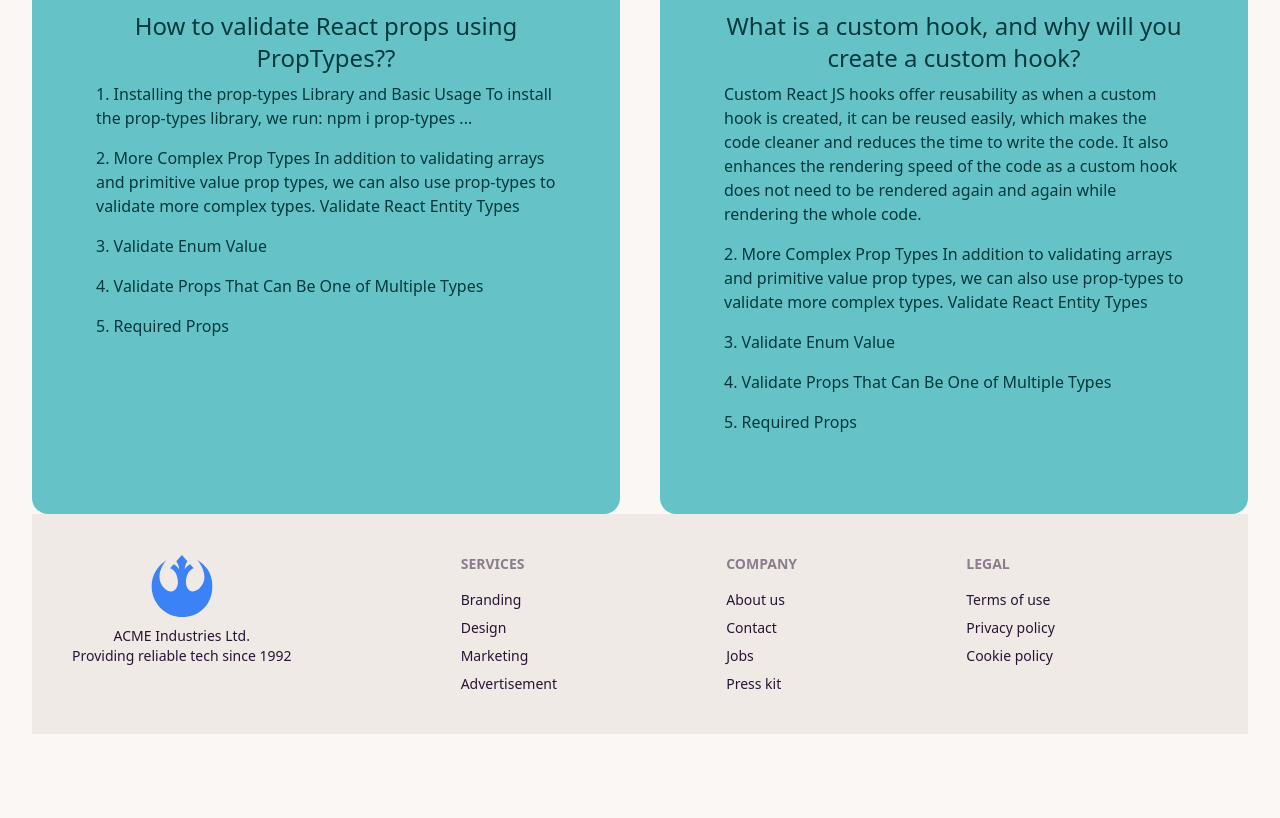
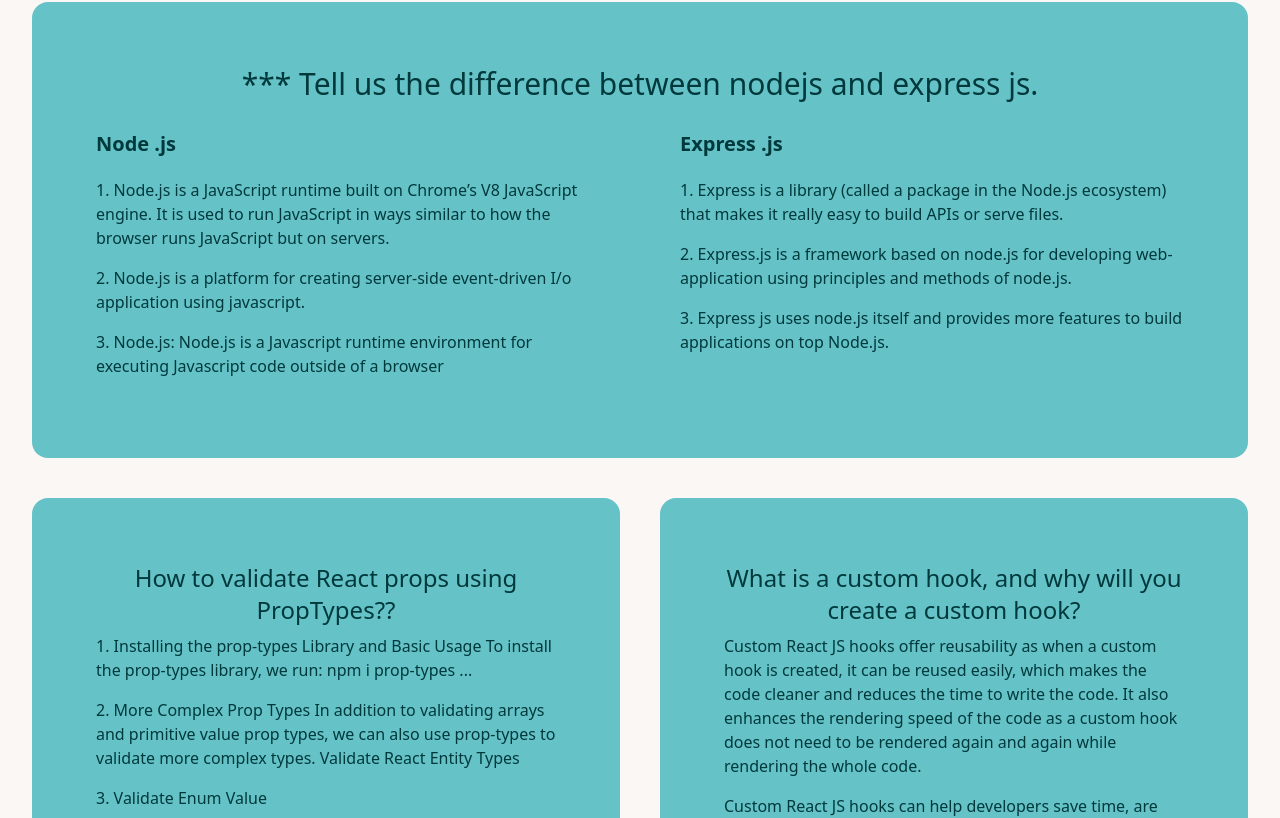
Before and after one commit to mdali017/dreamChef-client, a React (Vite) app: page /blog in a window 1280 px wide. Shown: the part 914-1732 px from the top of the page. Before the commit the page ends 1680 px from the top, so only its background shows below. Built offline with nearby package versions, Linux system fonts and the light colour scheme.

Commit message:
Added Blog page With 4 Question

```diff
--- a/src/components/Blog/Blog.jsx
+++ b/src/components/Blog/Blog.jsx
@@ -14,7 +14,7 @@ const Blog = () => {
                             <p className='mb-4'>3. Without complex words, Controlled components are components rendering form elements such as input tag whose value is controlled by react and react alone</p>
                         </div>
                         <div className='text-left'>
-                            <h4 className='mt-5 mb-5 text-xl font-bold'>Controlled Components</h4>
+                            <h4 className='mt-5 mb-5 text-xl font-bold'>Uncontrolled Components</h4>
                             <p className='mb-4'>1. Uncontrolled Components are the components that are not controlled by the React state and are handled by the DOM (Document Object Model). So in order to access any value that has been entered we take the help of refs.</p>
                             <p className='mb-4'>2. An uncontrolled component is a component that renders form elements, where the form element's data is handled by the DOM (default DOM behavior). To access the input's DOM node and extract its value you can use a ref.</p>
                             <p className='mb-4'>3. Uncontrolled components are components that render form elements such as <input /> whose value can be handled by the Dom element and one major difference between controlled and uncontrolled is the value attribute definition. for uncontrolled, we have a defaultValue instead or no value at all sometimes.</p>
@@ -23,8 +23,28 @@ const Blog = () => {
                 </div>
 
             </div>
-            <div className='grid grid-cols-2 gap-10'>
-                <div className="card w-full bg-primary text-primary-content mt-10">
+            <div className="card w-full bg-primary text-primary-content mt-24">
+                <div className="card-body">
+                    <h2 className="text-center text-3xl font-extralight"> *** Tell us the difference between nodejs and express js.</h2>
+                    <div className='grid grid-cols-2 gap-20'>
+                        <div className='text-left'>
+                            <h4 className='mt-5 mb-5 text-xl font-bold'>Node .js</h4>
+                            <p className='mb-4'>1. Node.js is a JavaScript runtime built on Chrome’s V8 JavaScript engine. It is used to run JavaScript in ways similar to how the browser runs JavaScript but on servers.</p>
+                            <p className='mb-4'>2. Node.js is a platform for creating server-side event-driven I/o application using javascript.</p>
+                            <p className='mb-4'>3. Node.js: Node.js is a Javascript runtime environment for executing Javascript code outside of a browser</p>
+                        </div>
+                        <div className='text-left'>
+                            <h4 className='mt-5 mb-5 text-xl font-bold'>Express .js</h4>
+                            <p className='mb-4'>1. Express is a library (called a package in the Node.js ecosystem) that makes it really easy to build APIs or serve files.</p>
+                            <p className='mb-4'>2. Express.js is a framework based on node.js for developing web-application using principles and methods of node.js.</p>
+                            <p className='mb-4'>3. Express js uses node.js itself and provides more features to build applications on top Node.js.</p>
+                        </div>
+                    </div>
+                </div>
+
+            </div>
+            <div className='grid grid-cols-2 gap-10 mb-24'>
+                <div className="card w-full bg-primary text-primary-content mt-10 ">
                     <div className="card-body">
                         <h2 className="text-center text-2xl font-extralight">How to validate React props using PropTypes??</h2>
                         <div className='text-left'>
@@ -42,10 +62,8 @@ const Blog = () => {
                         <h2 className="text-center text-2xl font-extralight">What is a custom hook, and why will you create a custom hook?</h2>
                         <div className='text-left'>
                             <p className='mb-4'>Custom React JS hooks offer reusability as when a custom hook is created, it can be reused easily, which makes the code cleaner and reduces the time to write the code. It also enhances the rendering speed of the code as a custom hook does not need to be rendered again and again while rendering the whole code.</p>
-                            <p className='mb-4'>2. More Complex Prop Types In addition to validating arrays and primitive value prop types, we can also use prop-types to validate more complex types. Validate React Entity Types</p>
-                            <p className='mb-4'>3. Validate Enum Value</p>
-                            <p className='mb-4'>4. Validate Props That Can Be One of Multiple Types</p>
-                            <p className='mb-4'>5. Required Props</p>
+                            <p className='mb-4'>Custom React JS hooks can help developers save time, are reliable, reusable, and make the code clean. Creating custom React JS hooks is relatively easy, and you can search for many open sources where you can get some custom hooks from the library already created by developers.</p>
+
                         </div>
 
                     </div>
```
